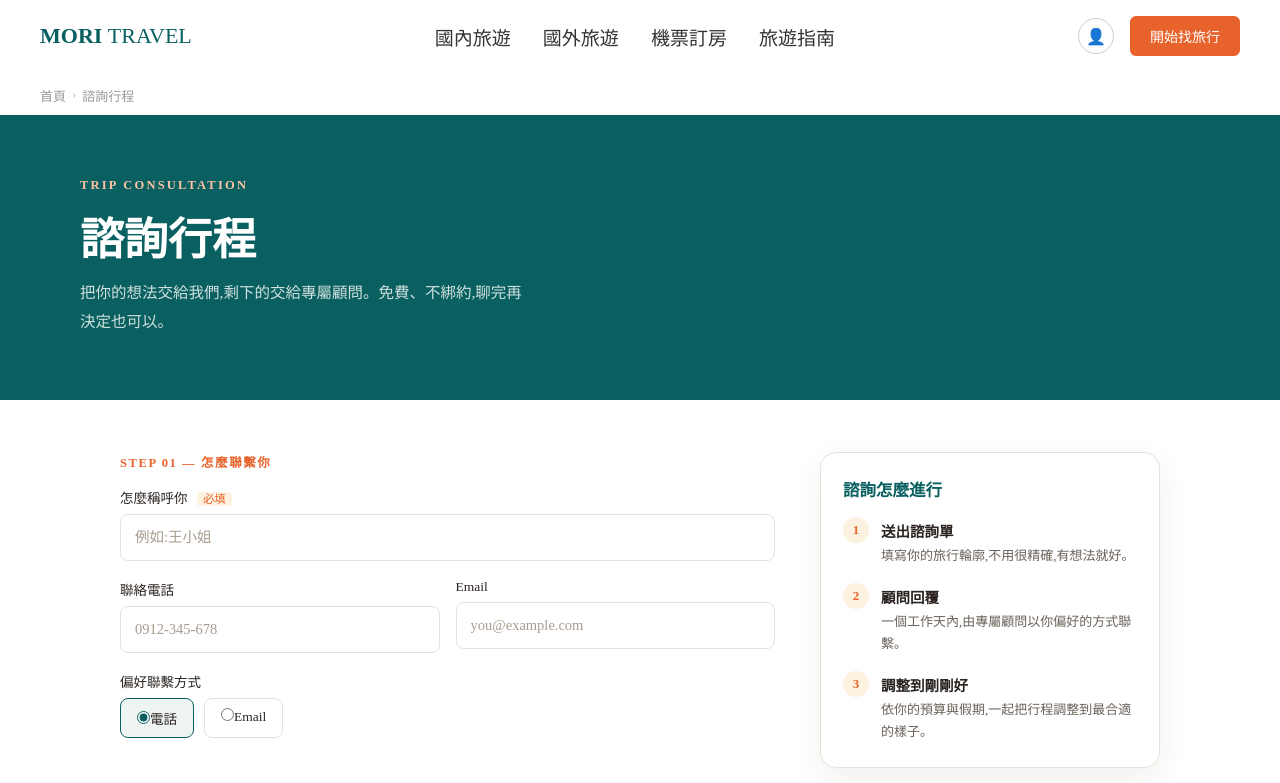
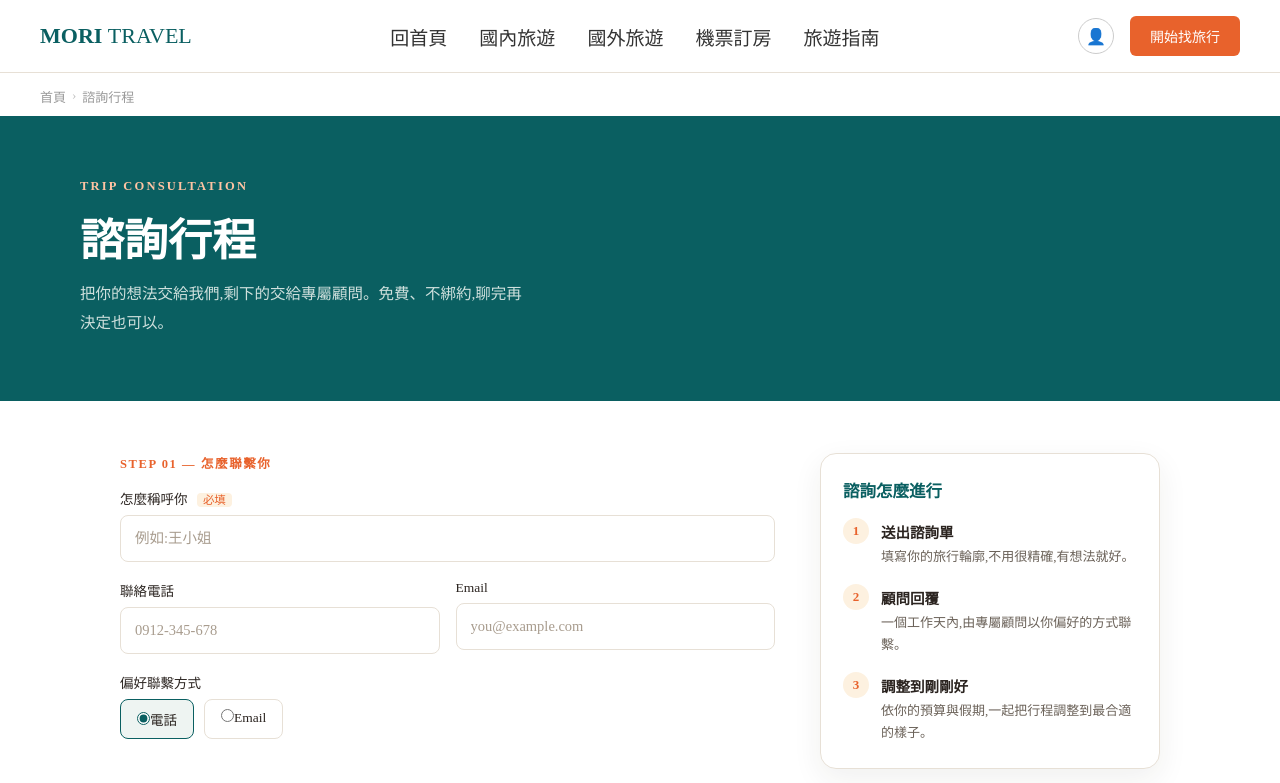
Before and after one commit to johnwei0201/mori-travel, a Vue app: page /consult in a window 1280 px wide. Shown: the top 783 px of the page. Built offline with nearby package versions, Linux system fonts and the light colour scheme.

Commit message:
Pin the header and add a home link to the nav
The header now sticks to the top of the viewport. Its height is exposed
as --header-h per breakpoint so the sticky sidebars on the trip and
consultation pages can offset against it instead of sliding underneath.

```diff
--- a/src/components/layout/Header.vue
+++ b/src/components/layout/Header.vue
@@ -5,6 +5,7 @@
     <RouterLink to="/" class="logo">MORI <span>TRAVEL</span></RouterLink>
 
     <nav class="nav">
+      <RouterLink to="/">回首頁</RouterLink>
       <RouterLink to="/domestic">國內旅遊</RouterLink>
       <RouterLink to="/international">國外旅遊</RouterLink>
       <RouterLink to="/booking">機票訂房</RouterLink>
@@ -25,6 +26,10 @@
   justify-content: space-between;
   padding: 16px 40px;
   background: #ffffff;
+  position: sticky;
+  top: 0;
+  z-index: 50;
+  border-bottom: 1px solid #e7e0d6;
 }
 
 .logo {
--- a/src/styles/variables.css
+++ b/src/styles/variables.css
@@ -2,4 +2,20 @@
   --color-primary: #0a5f61;
   --color-accent: #e8622c;
   --color-bg: #faf7f2;
+
+  /* Header 是 sticky 的,頁面裡其他 sticky 元素要用這個值避開它。
+     數值 = 各斷點下 Header 的實際高度(含 1px 底線) */
+  --header-h: 73px;
 }
+
+@media (max-width: 1024px) {
+  :root {
+    --header-h: 69px;
+  }
+}
+
+@media (max-width: 640px) {
+  :root {
+    --header-h: 61px;
+  }
+}
--- a/src/views/ConsultView.vue
+++ b/src/views/ConsultView.vue
@@ -629,7 +629,7 @@ function reset() {
 /* 側欄 */
 .side {
   position: sticky;
-  top: 24px;
+  top: calc(var(--header-h) + 24px);
   display: grid;
   gap: 16px;
 }
--- a/src/views/TripView.vue
+++ b/src/views/TripView.vue
@@ -305,7 +305,7 @@ const total = computed(() => (trip.value ? trip.value.price * 2 : 0))
 
 .booking-box {
   position: sticky;
-  top: 24px;
+  top: calc(var(--header-h) + 24px);
   background: #ffffff;
   border: 1px solid #e7e0d6;
   border-radius: 16px;
```
